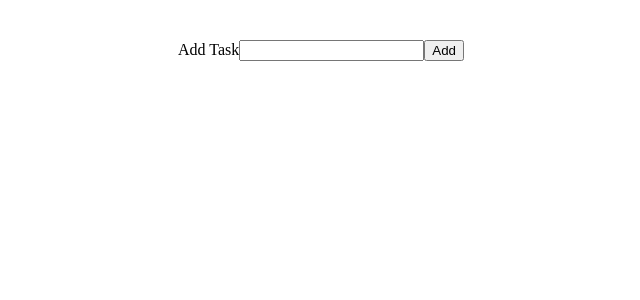
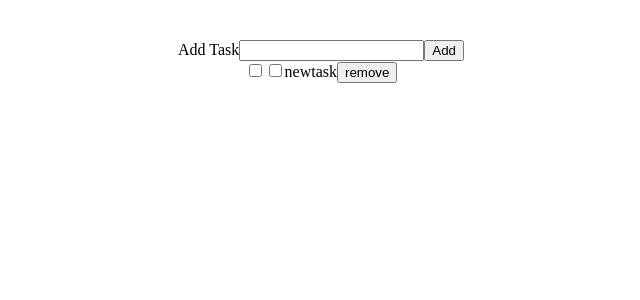
Before and after one commit to BlitZSenpai/Todo-React, a React (Vite) app: page / in a window 1280 px wide. Shown: the top 300 px of the page, without its empty margins (319-959 px from the left). Built offline with nearby package versions, Linux system fonts and the light colour scheme.

Commit message:
progress p2

```diff
--- a/src/form.jsx
+++ b/src/form.jsx
@@ -2,7 +2,6 @@ import { useState } from "react";
 
 export const FormComponent = () => {
   const [newTask, setNewTask] = useState('');
-  const [todos, setTodos] = useState([]);
 
   const submitHandler = (e) => {
     e.preventDefault();
--- a/src/task-list.jsx
+++ b/src/task-list.jsx
@@ -1,5 +1,7 @@
+import { TaskItem } from "./taskitem"
+
 export const TaskList = () => {
   return (
-   <div></div>
+   <TaskItem />
   )
 }
--- a/src/taskitem.jsx
+++ b/src/taskitem.jsx
@@ -1,7 +1,11 @@
 export const TaskItem = () => {
   return (
     <div>
-
+      <input type="checkbox" />
+      <label><input type="checkbox" />
+      newtask
+      </label>
+      <button>remove</button>
     </div>
   )
 }
```
